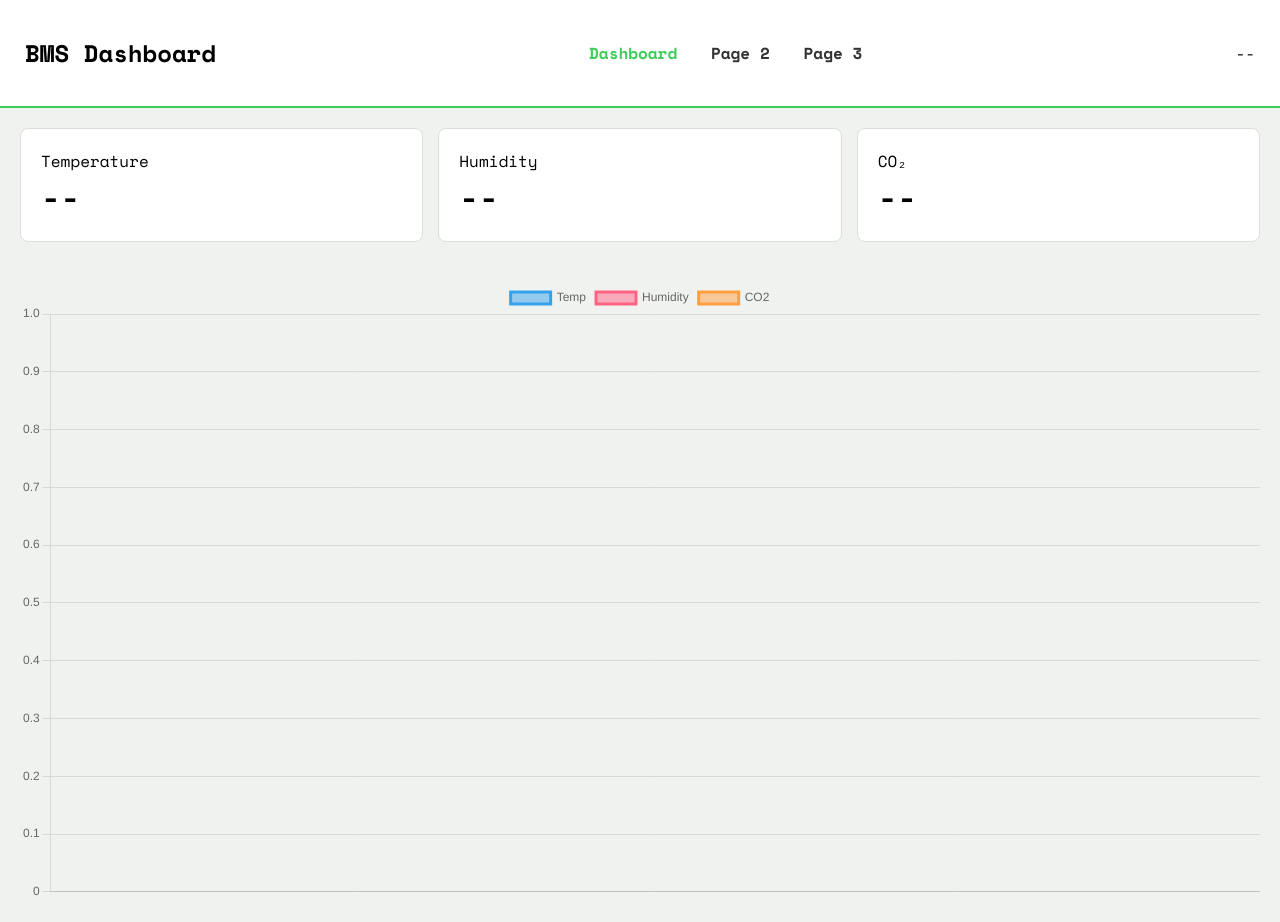
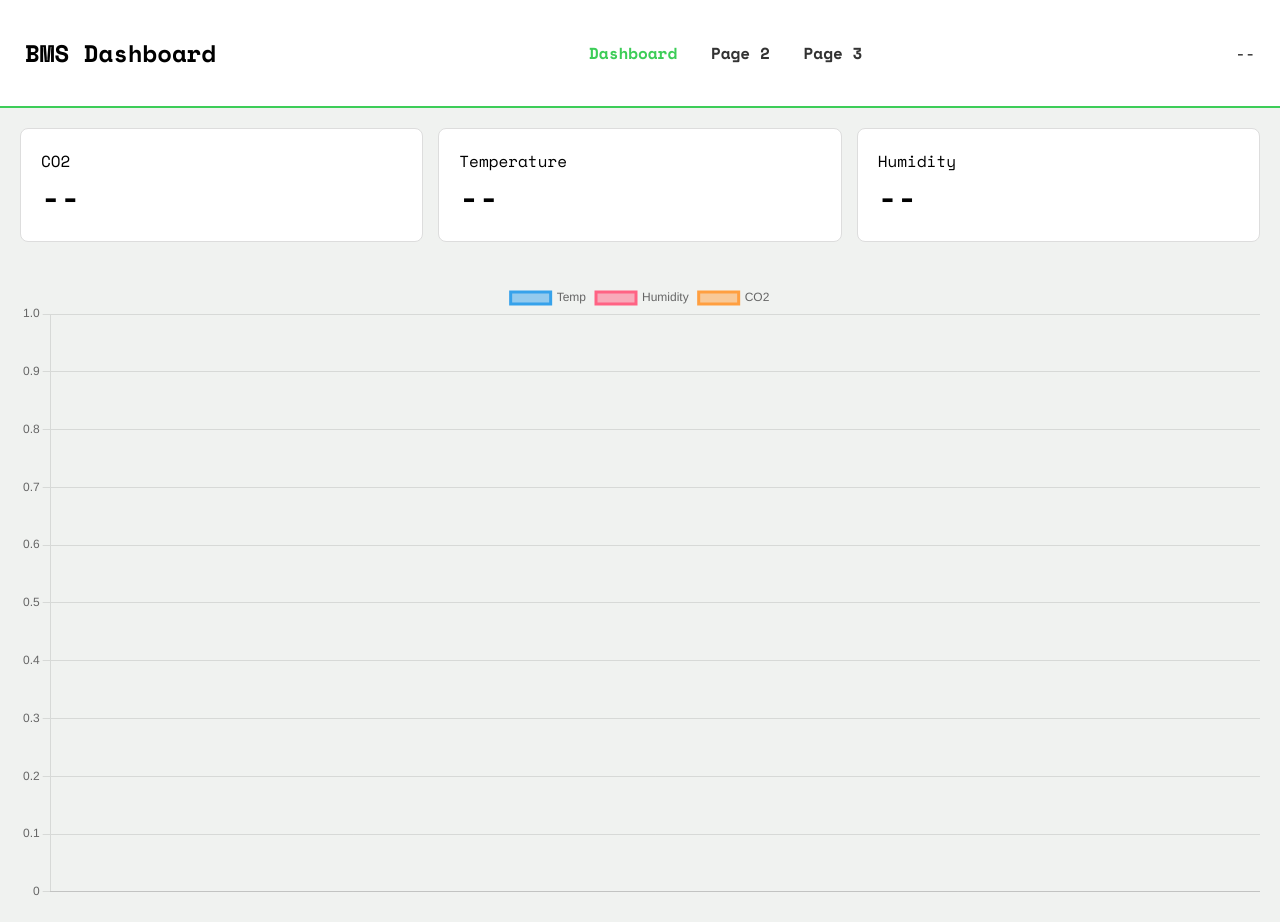
Before and after one commit to ShubhamKalghatgi/BMS_dashboard, a plain HTML site: page index.html in a window 1280 px wide. Drawn offline with nearby package versions, Linux system fonts and the light colour scheme; no server answers.

Commit message:
Update index.html

```diff
--- a/index.html
+++ b/index.html
@@ -82,17 +82,17 @@ nav a:hover {
 
 <div class="cards">
   <div class="card">
-    <div>Temperature</div>
+    <div>CO2</div>
     <div id="valTemp" class="card-value">--</div>
   </div>
 
   <div class="card">
-    <div>Humidity</div>
+    <div>Temperature</div>
     <div id="valHum" class="card-value">--</div>
   </div>
 
   <div class="card">
-    <div>CO₂</div>
+    <div>Humidity</div>
     <div id="valCO2" class="card-value">--</div>
   </div>
 </div>
```
